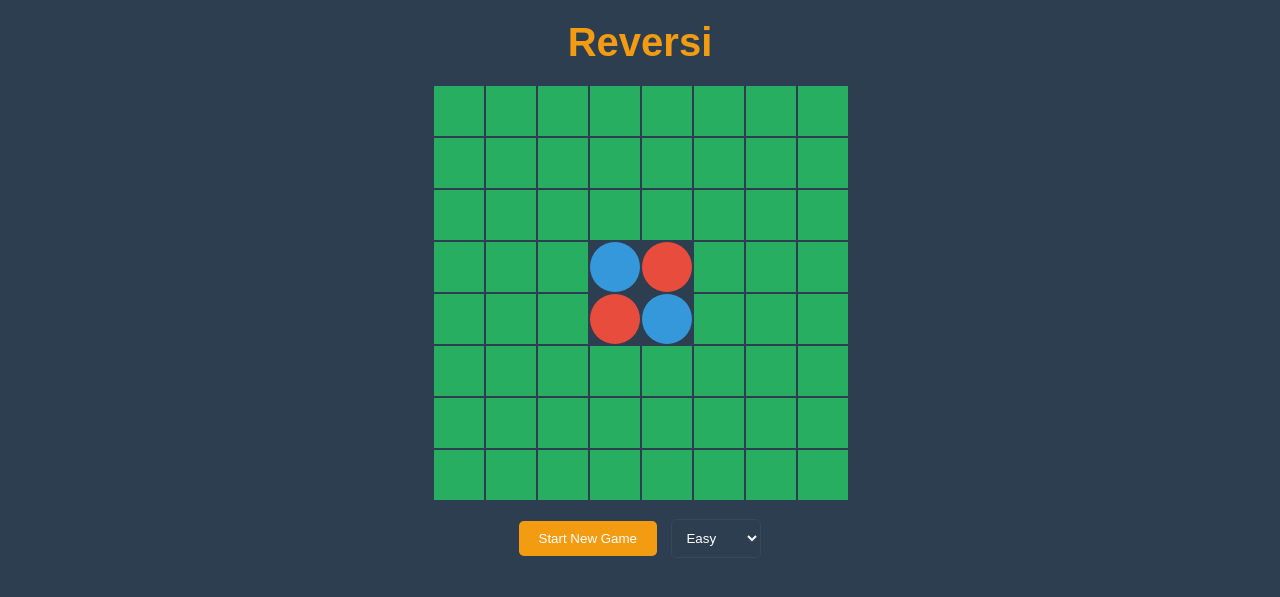
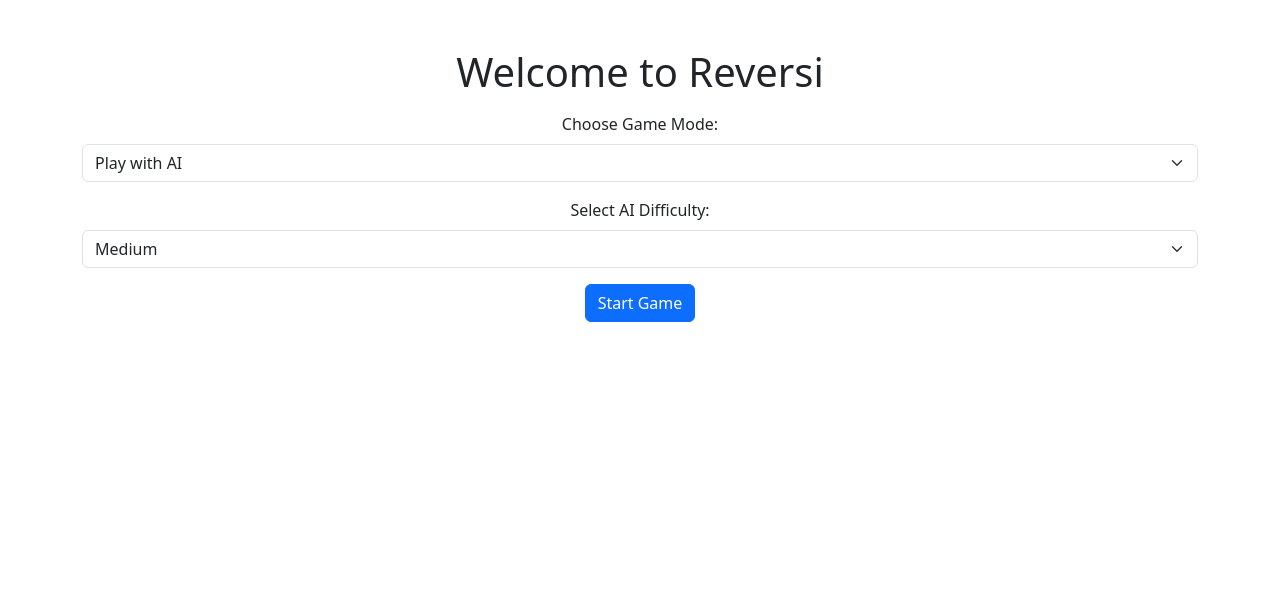
Before and after one commit to AkshatKumar38/Reversi-AI-Game, a Flask app: page / in a window 1280 px wide. Shown: the top 597 px of the page. Run offline with Flask 3, Linux system fonts and the light colour scheme.

Commit message:
Add new files and remove old ones

```diff
--- a/Static/style.css
+++ /dev/null
@@ -1,75 +0,0 @@
-body {
-    font-family: Arial, sans-serif;
-    text-align: center;
-    background-color: #2c3e50;
-    color: #ecf0f1;
-    margin: 0;
-    padding: 0;
-}
-
-h1 {
-    margin: 20px;
-    font-size: 2.5em;
-    color: #f39c12;
-}
-
-#game-container {
-    display: flex;
-    flex-direction: column;
-    align-items: center;
-    margin-top: 20px;
-}
-
-#game-board {
-    display: grid;
-    grid-template-columns: repeat(8, 50px);
-    grid-template-rows: repeat(8, 50px);
-    gap: 2px;
-}
-
-.cell {
-    width: 50px;
-    height: 50px;
-    background-color: #27ae60;
-    border: 1px solid #2c3e50;
-    display: flex;
-    justify-content: center;
-    align-items: center;
-    cursor: pointer;
-}
-
-.cell.player-1 {
-    background-color: #3498db;
-    border-radius: 50%;
-}
-
-.cell.player--1 {
-    background-color: #e74c3c;
-    border-radius: 50%;
-}
-
-#game-info {
-    margin-top: 20px;
-}
-
-button {
-    padding: 10px 20px;
-    background-color: #f39c12;
-    color: white;
-    border: none;
-    border-radius: 5px;
-    cursor: pointer;
-}
-
-button:hover {
-    background-color: #d35400;
-}
-
-select {
-    padding: 10px;
-    margin-left: 10px;
-    border-radius: 5px;
-    border: 1px solid #34495e;
-    background-color: #2c3e50;
-    color: white;
-}
--- a/Templates/index.html
+++ b/Templates/index.html
@@ -3,22 +3,24 @@
 <head>
     <meta charset="UTF-8">
     <meta name="viewport" content="width=device-width, initial-scale=1.0">
-    <title>Reversi Game</title>
-    <link rel="stylesheet" href="/static/style.css">
+    <title>Reversi</title>
+    <link href="https://cdn.jsdelivr.net/npm/bootstrap@5.3.0-alpha1/dist/css/bootstrap.min.css" rel="stylesheet">
+    <link rel="stylesheet" href="/static/css/style.css">
 </head>
 <body>
-    <h1>Reversi</h1>
-    <div id="game-container">
-        <div id="game-board"></div>
-        <div id="game-info">
-            <button id="initialize-btn">Start New Game</button>
-            <select id="difficulty">
-                <option value="easy">Easy</option>
-                <option value="medium">Medium</option>
-                <option value="hard">Hard</option>
-            </select>
+    <div class="container text-center mt-4">
+        <h1>Reversi</h1>
+        <div class="scoreboard">
+            <span id="black-score" class="score">Black: 2</span>
+            <span id="white-score" class="score">White: 2</span>
         </div>
+        <p id="turn"></p>
+        <table id="board" class="table table-bordered"></table>
+        <button class="btn btn-danger mt-3" onclick="restartGame()">Restart Game</button>
     </div>
-    <script src="/static/script.js"></script>
+    <footer>
+        <p>Made with ❤️ using Flask and Bootstrap</p>
+    </footer>
+    <script src="/static/js/main.js"></script>
 </body>
 </html>
--- /dev/null
+++ b/Templates/landing.html
@@ -0,0 +1,43 @@
+<!DOCTYPE html>
+<html lang="en">
+<head>
+    <meta charset="UTF-8">
+    <meta name="viewport" content="width=device-width, initial-scale=1.0">
+    <title>Reversi - Choose Game Mode</title>
+    <link href="https://cdn.jsdelivr.net/npm/bootstrap@5.3.0-alpha1/dist/css/bootstrap.min.css" rel="stylesheet">
+</head>
+<body>
+    <div class="container text-center mt-5">
+        <h1>Welcome to Reversi</h1>
+        <form action="/start_game" method="post">
+            <div class="form-group mt-3">
+                <label for="game_mode">Choose Game Mode:</label>
+                <select name="game_mode" id="game_mode" class="form-select mt-2" onchange="toggleDifficulty()">
+                    <option value="ai">Play with AI</option>
+                    <option value="friend">Play with Friend</option>
+                </select>
+            </div>
+            <div id="difficulty-section" class="form-group mt-3">
+                <label for="difficulty">Select AI Difficulty:</label>
+                <select name="difficulty" id="difficulty" class="form-select mt-2">
+                    <option value="Easy">Easy</option>
+                    <option value="Medium" selected>Medium</option>
+                    <option value="Hard">Hard</option>
+                </select>
+            </div>
+            <button class="btn btn-primary mt-3">Start Game</button>
+        </form>
+    </div>
+    <script>
+        function toggleDifficulty() {
+            const gameMode = document.getElementById('game_mode').value;
+            const difficultySection = document.getElementById('difficulty-section');
+            if (gameMode === 'friend') {
+                difficultySection.style.display = 'none';
+            } else {
+                difficultySection.style.display = 'block';
+            }
+        }
+    </script>
+</body>
+</html>
--- a/app.py
+++ b/app.py
@@ -1,60 +1,82 @@
-from flask import Flask, render_template, jsonify, request
-from game_logic import initialize_board, is_valid_move, apply_move, get_valid_moves
-from ai_logic import astar_move
-import numpy as np
+from flask import Flask, jsonify, request, render_template, redirect, url_for
+from reversi import Reversi
 
 app = Flask(__name__)
+game = Reversi()
+is_ai_game = True  # Global flag to determine game mode
+
 
 @app.route('/')
+def landing_page():
+    return render_template('landing.html')
+
+
+@app.route('/start_game', methods=['POST'])
+def start_game():
+    global is_ai_game
+    game_mode = request.form['game_mode']
+    if game_mode == "friend":
+        is_ai_game = False
+    else:
+        is_ai_game = True
+        game.difficulty = request.form['difficulty']
+    return redirect(url_for('index'))
+
+
+@app.route('/game')
 def index():
     return render_template('index.html')
 
-@app.route('/initialize', methods=['GET'])
-def initialize():
-    board = initialize_board().tolist()
-    return jsonify({'board': board, 'scores': {'player': 2, 'ai': 2}})
+@app.route('/game_state', methods=['GET'])
+def game_state():
+    return jsonify({
+        "board": game.board,
+        "turn": game.current_turn,
+    })
 
-@app.route('/move', methods=['POST'])
+
+
+@app.route('/make_move', methods=['POST'])
 def make_move():
+    global is_ai_game
     data = request.json
-    board = np.array(data['board'])
-    player = data['player']
-    row, col = data['move']
-    difficulty = data['difficulty']
+    row, col = data['row'], data['col']
 
-    if is_valid_move(board, row, col, player):
-        apply_move(board, row, col, player)
-        ai_move = astar_move(board, -player, difficulty)
+    # Player makes a move
+    if not game.make_move(game.current_turn, row, col):
+        return jsonify({"success": False, "message": "Invalid move"})
+
+    print(f"Player ({game.current_turn}) moved: ({row}, {col})")
+
+    # If AI mode and it's AI's turn, make the AI move automatically
+    if is_ai_game:
+        game.current_turn = 'W'  # Switch turn to AI
+        ai_move = game.best_move('W')  # Get AI's best move
         if ai_move:
-            apply_move(board, ai_move[0], ai_move[1], -player)
+            game.make_move('W', ai_move[0], ai_move[1])  # Execute AI's move
+            print(f"AI moved: {ai_move}")
+            game.current_turn = 'B'  # Switch back to player
+        else:
+            # AI has no valid moves; skip its turn
+            print("AI has no valid moves. Skipping AI's turn.")
+            game.current_turn = 'B'
 
-        # Calculate scores
-        player_score = np.sum(board == 1)
-        ai_score = np.sum(board == -1)
+    else:
+        # Friend mode: Switch turns between players
+        game.current_turn = 'W' if game.current_turn == 'B' else 'B'
 
-        # Check for game end
-        valid_moves_player = get_valid_moves(board, player)
-        valid_moves_ai = get_valid_moves(board, -player)
-        game_over = not valid_moves_player and not valid_moves_ai
+    # Check if the next player has valid moves, else skip their turn
+    if not game.valid_moves(game.current_turn):
+        print(f"No valid moves for {game.current_turn}. Skipping turn.")
+        game.current_turn = 'W' if game.current_turn == 'B' else 'B'
 
-        result = None
-        if game_over:
-            if player_score > ai_score:
-                result = "Player Wins!"
-            elif ai_score > player_score:
-                result = "AI Wins!"
-            else:
-                result = "It's a Draw!"
+    return jsonify({"success": True, "board": game.board, "turn": game.current_turn})
 
-        return jsonify({
-            'board': board.tolist(),
-            'ai_move': ai_move,
-            'scores': {'player': player_score, 'ai': ai_score},
-            'game_over': game_over,
-            'result': result
-        })
-
-    return jsonify({'error': 'Invalid move'}), 400
+@app.route('/restart_game', methods=['POST'])
+def restart_game():
+    global game
+    game = Reversi()  # Reset the game state
+    return jsonify({"success": True, "message": "Game restarted!"})
 
 if __name__ == '__main__':
     app.run(debug=True)
--- a/game_logic.py
+++ /dev/null
@@ -1,55 +0,0 @@
-import numpy as np
-
-directions = [
-    (-1, -1), (-1, 0), (-1, 1),
-    (0, -1),         (0, 1),
-    (1, -1),  (1, 0), (1, 1)
-]
-
-def initialize_board():
-    board = np.zeros((8, 8), dtype=int)
-    board[3][3] = board[4][4] = 1
-    board[3][4] = board[4][3] = -1
-    return board
-
-def is_valid_move(board, row, col, player):
-    if board[row][col] != 0:
-        return False
-    for dr, dc in directions:
-        r, c = row + dr, col + dc
-        if 0 <= r < 8 and 0 <= c < 8 and board[r][c] == -player:
-            while 0 <= r < 8 and 0 <= c < 8:
-                if board[r][c] == 0:
-                    break
-                if board[r][c] == player:
-                    return True
-                r += dr
-                c += dc
-    return False
-
-def get_valid_moves(board, player):
-    moves = []
-    for r in range(8):
-        for c in range(8):
-            if is_valid_move(board, r, c, player):
-                moves.append((r, c))
-    return moves
-
-def apply_move(board, row, col, player):
-    board[row][col] = player
-    for dr, dc in directions:
-        r, c = row + dr, col + dc
-        pieces_to_flip = []
-        while 0 <= r < 8 and 0 <= c < 8:
-            if board[r][c] == 0:
-                break
-            if board[r][c] == player:
-                for pr, pc in pieces_to_flip:
-                    board[pr][pc] = player
-                break
-            pieces_to_flip.append((r, c))
-            r += dr
-            c += dc
-
-def evaluate_board(board, player):
-    return np.sum(board == player) - np.sum(board == -player)
```
Also changed, not shown: Static/script.js (deleted, +0 -52 lines), ai_logic.py (deleted, +0 -29 lines), reversi.py (added, +131 -0 lines), static/css/style.css (added, +78 -0 lines), static/js/main.js (added, +50 -0 lines), tempCodeRunnerFile.py (+27 -1 lines).
